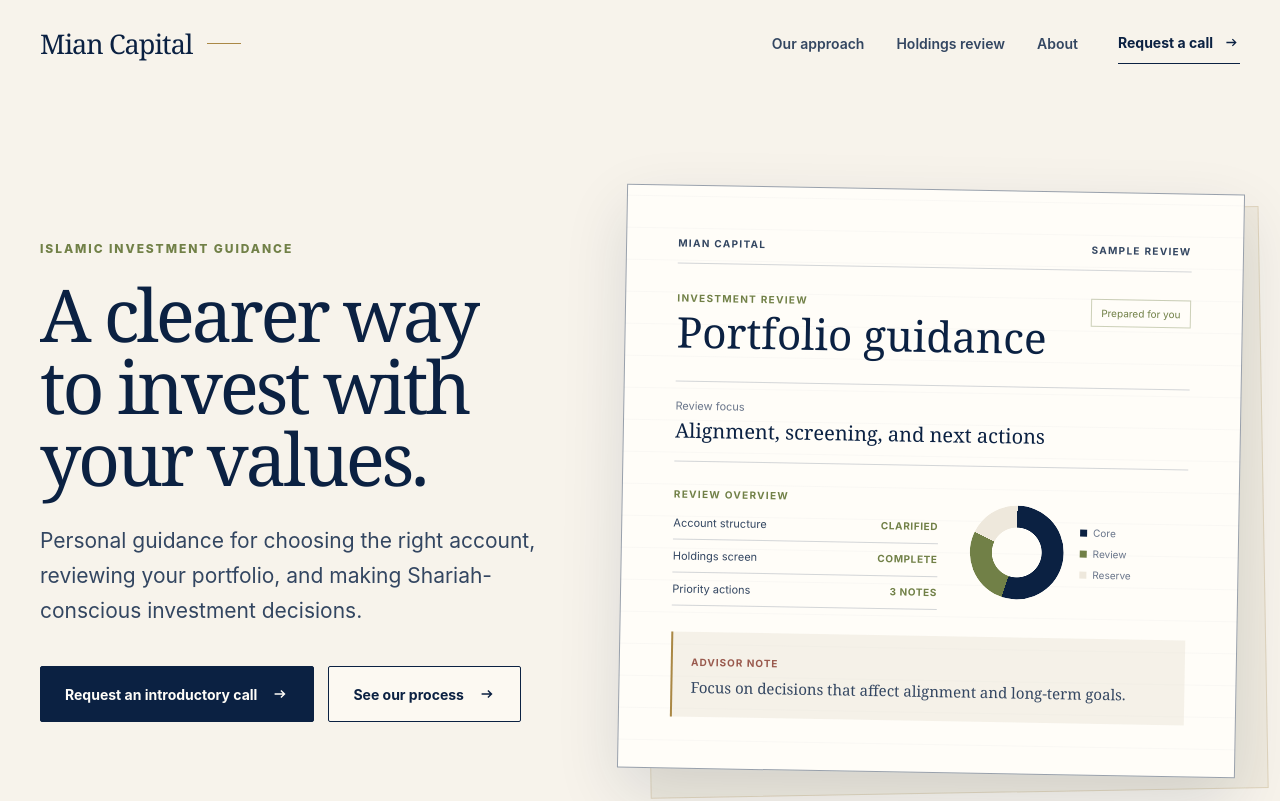
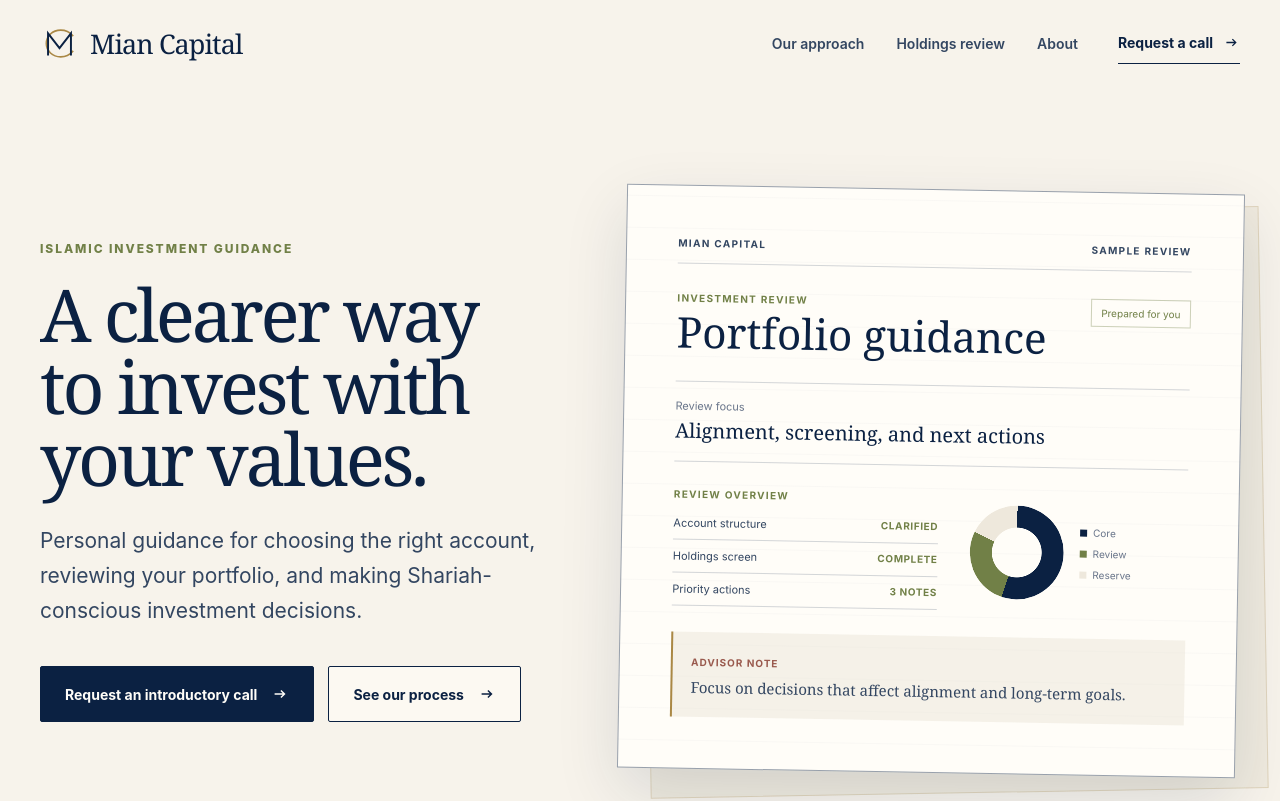
Before and after one commit to ramo2004/mian-capital, a React (Vite) app: page / in a window 1280 px wide. Shown: the top 801 px of the page. Built offline with nearby package versions, Linux system fonts and the light colour scheme.

Commit message:
add MC ligature brand mark

```diff
--- a/src/App.jsx
+++ b/src/App.jsx
@@ -52,8 +52,14 @@
 function Brand() {
   return (
     <a className="brand" href="/" aria-label="Mian Capital home">
+      <svg className="brand-mark" viewBox="0 0 46 46" aria-hidden="true">
+        <path
+          className="brand-mark-c"
+          d="M38.5 13.5C35 9.4 29.9 7.2 24.4 7.2C14.7 7.2 7.5 14.2 7.5 23S14.7 38.8 24.4 38.8c5.5 0 10.6-2.2 14.1-6.3"
+        />
+        <path className="brand-mark-m" d="M9.5 36V11L23 28.5 36.5 11v25" />
+      </svg>
       <span className="brand-name">Mian Capital</span>
-      <span className="brand-rule" aria-hidden="true" />
     </a>
   );
 }
--- a/styles.css
+++ b/styles.css
@@ -133,8 +133,32 @@
 .brand {
   display: inline-flex;
   align-items: center;
-  gap: 15px;
+  gap: 11px;
   width: max-content;
+}
+
+.brand-mark {
+  width: 39px;
+  height: 39px;
+  flex: 0 0 auto;
+  fill: none;
+  overflow: visible;
+}
+
+.brand-mark-c,
+.brand-mark-m {
+  stroke-linecap: square;
+  stroke-linejoin: miter;
+}
+
+.brand-mark-c {
+  stroke: var(--gold);
+  stroke-width: 2;
+}
+
+.brand-mark-m {
+  stroke: var(--ink);
+  stroke-width: 2.3;
 }
 
 .brand-name {
@@ -143,12 +167,6 @@
   font-size: 27px;
   line-height: 1;
   letter-spacing: -0.035em;
-}
-
-.brand-rule {
-  width: 34px;
-  height: 1px;
-  background: var(--gold);
 }
 
 .desktop-nav {
@@ -1346,8 +1364,9 @@
     font-size: 23px;
   }
 
-  .brand-rule {
-    width: 24px;
+  .brand-mark {
+    width: 34px;
+    height: 34px;
   }
 
   .section-space {
```
Also changed, not shown: index.html (+1 -1 lines), 1 other file (tests, documents, lock files or other folders).
